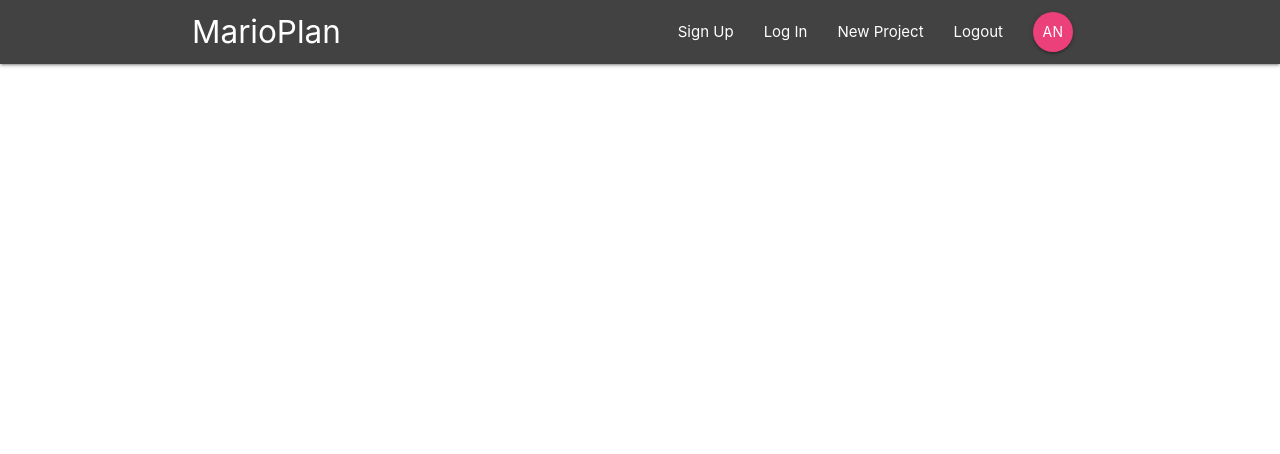
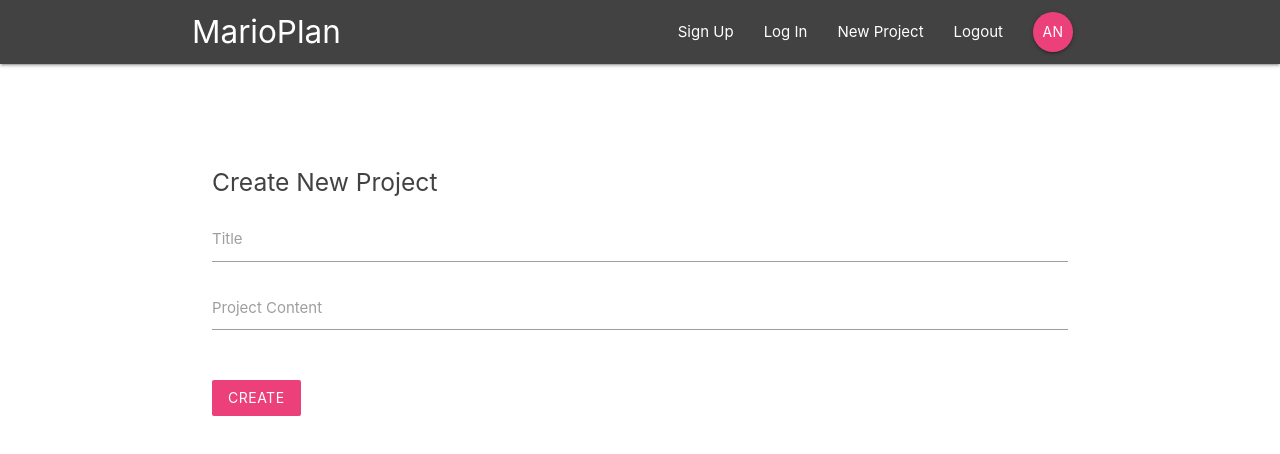
Before and after one commit to neilkapadia7/React-Redux-Firebase-App, a React (Create React App) app: page /create in a window 1280 px wide. Shown: the top 454 px of the page. Built offline with nearby package versions, Linux system fonts and the light colour scheme.

Commit message:
Initial Commit

```diff
--- a/src/App.js
+++ b/src/App.js
@@ -5,6 +5,7 @@
 import ProjectDetails from './components/project/ProjectDetails';
 import SignIn from './components/auth/SignIn';
 import SignUp from './components/auth/SignUp';
+import CreateProject from './components/project/CreateProject';
 
 import {BrowserRouter as Router, Switch, Route} from 'react-router-dom';
 
@@ -17,6 +18,7 @@
           <Route exact path='/project/:id' component={ProjectDetails} />
           <Route exact path='/signin' component={SignIn} />
           <Route exact path='/signup' component={SignUp} />
+          <Route exact path='/create' component={CreateProject} />
         </Switch>
     </Router>
   );
--- a/src/components/layout/SignedInLinks.js
+++ b/src/components/layout/SignedInLinks.js
@@ -4,7 +4,7 @@
 const SignedInLinks = () => {
     return (
         <ul className='right'>
-            <li><NavLink to='/'>New Project</NavLink></li>
+            <li><NavLink to='/create'>New Project</NavLink></li>
             <li><NavLink to='/'>Logout</NavLink></li>
             <li><NavLink to='/' className='btn btn-floating pink lighten-1'>AN</NavLink></li>
         </ul>
--- a/src/components/layout/SignedOutLinks.js
+++ b/src/components/layout/SignedOutLinks.js
@@ -4,8 +4,8 @@
 const SignedOutLinks = () => {
     return (
         <ul className='right'>
-            <li><NavLink to='/'>Sign Up</NavLink></li>
-            <li><NavLink to='/'>Log In</NavLink></li>
+            <li><NavLink to='/signup'>Sign Up</NavLink></li>
+            <li><NavLink to='/signin'>Log In</NavLink></li>
         </ul>
     )
 }
--- a/src/components/project/CreateProject.js
+++ b/src/components/project/CreateProject.js
@@ -0,0 +1,32 @@
+import React, {useState} from 'react';
+
+const CreateProject = () => {
+    const [title, setTitle] = useState('');
+    const [content, setContent] = useState('');
+
+    const onSubmit = e => {
+        e.preventDefault();
+        console.log({title, content})
+    }
+
+    return (
+        <div className='container'>
+            <form onSubmit={onSubmit} className='white'>
+                <h5 className='grey-text text-darken-3'>Create New Project</h5>
+                <div className='input-field'>
+                    <label htmlFor='title'>Title</label>
+                    <input type='text' onChange={(e) => setTitle(e.target.value)}  name='title'/>
+                </div>
+                <div className='input-field'>
+                    <label htmlFor='content'>Project Content</label>
+                    <textarea className='materialize-textarea' id='content' onChange={(e) => setContent(e.target.value)}></textarea>
+                </div>
+                <div className='input-field'>
+                    <button className='btn pink lighten-1 z-depth-0'>Create</button>
+                </div>
+            </form>
+        </div>
+    )
+}
+
+export default CreateProject;
--- a/src/index.css
+++ b/src/index.css
@@ -6,7 +6,13 @@
   -webkit-font-smoothing: antialiased;
   -moz-osx-font-smoothing: grayscale;
 }
-
+form{
+  padding: 20px;
+  margin-top: 65px;
+}
+form button, form h5 {
+  margin: 20px 0;
+}
 code {
   font-family: source-code-pro, Menlo, Monaco, Consolas, 'Courier New',
     monospace;
```
